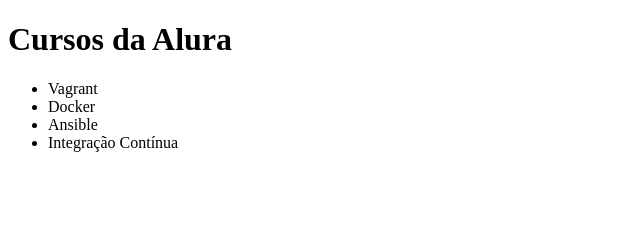
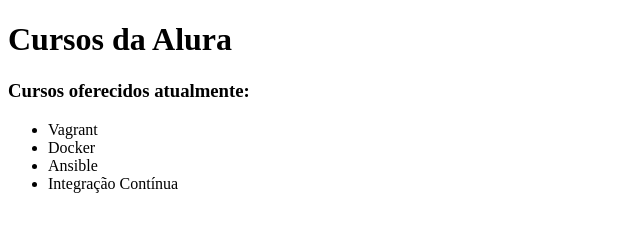
Before and after one commit to ElibertoCastro/curso-git-alura, a plain HTML site: page index.html in a window 1280 px wide. Shown: the whole page, without its empty margins (0-640 px from the left). Drawn offline with Linux system fonts and the light colour scheme.

Commit message:
Adicionando h3 ao index.html

```diff
--- a/index.html
+++ b/index.html
@@ -6,6 +6,7 @@
 </head>
 <body>
     <h1>Cursos da Alura</h1>
+    <h3>Cursos oferecidos atualmente:</h3>
     <ul>
         <li>Vagrant</li>
         <li>Docker</li>
```
